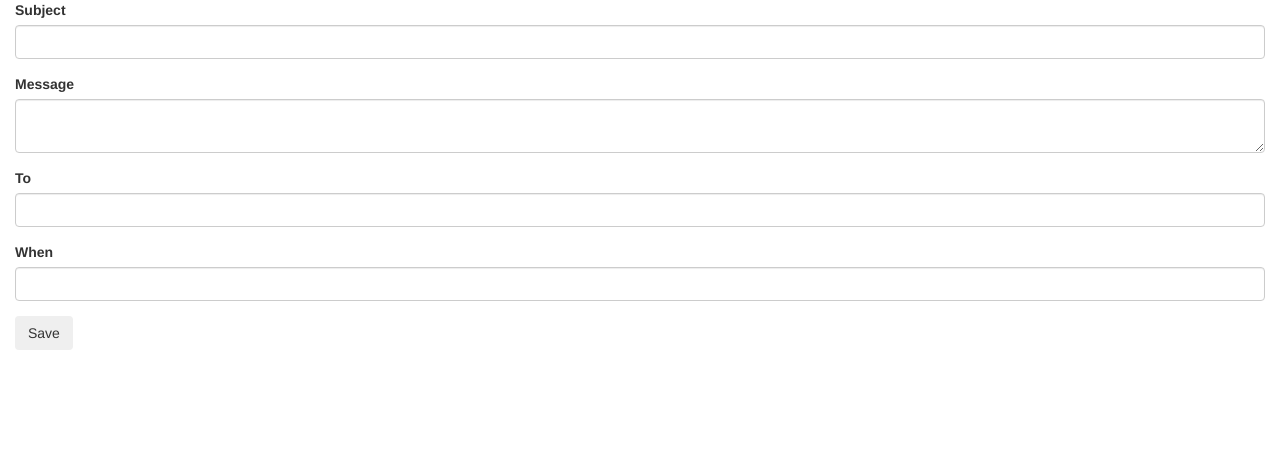
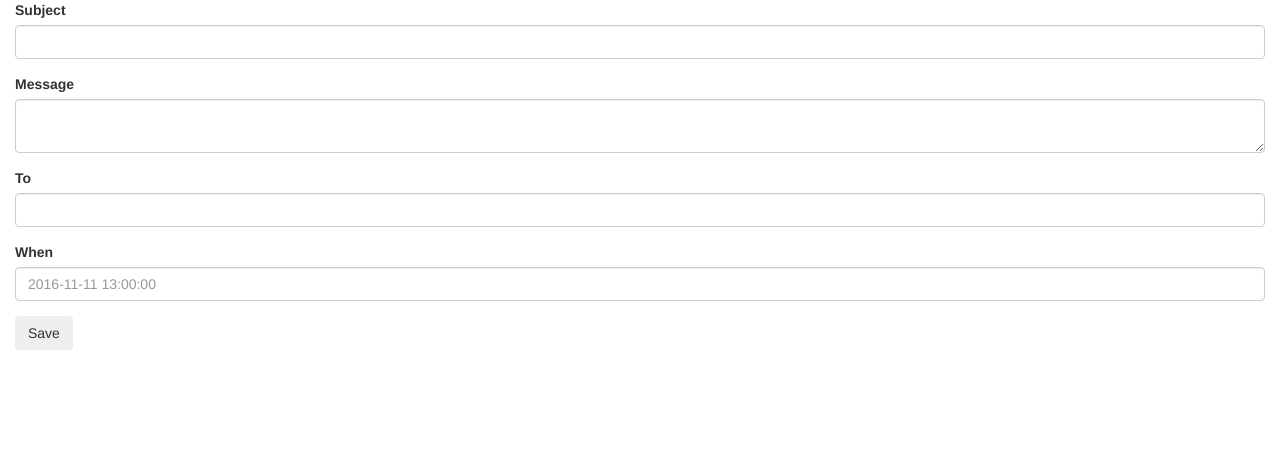
Before and after one commit to rrees/gae-email-scheduler, a Flask app: page / in a window 1280 px wide. Shown: the top 469 px of the page. Run offline with Flask 2, Linux system fonts and the light colour scheme; data that the repository does not hold is empty; some libraries are stand-ins or nearby versions.

Commit message:
Shows the correct format for the datetime on the form to avoid it being too obscure

```diff
--- a/forms.py
+++ b/forms.py
@@ -9,7 +9,6 @@ ScheduledEmailForm = model_form(models.ScheduledEmail, field_args={
         },
         'send_datetime': {
             'label': 'When',
-            'validators': [
-                wtforms.validators.Regexp('.*')]
+            'validators': [wtforms.validators.DataRequired(),]
         }
 })
--- a/templates/index.html
+++ b/templates/index.html
@@ -20,7 +20,7 @@
 		</div>
 		<div class="form-group">
 			<label forid="when">When</label>
-			<input id="when" class="form-control" type="text" name="send_datetime" required>
+			<input id="when" class="form-control" type="text" name="send_datetime" required placeholder="2016-11-11 13:00:00">
 		</div>
 		<div class="form-group">
 			<button type="submit" class="btn">Save</button>
```
